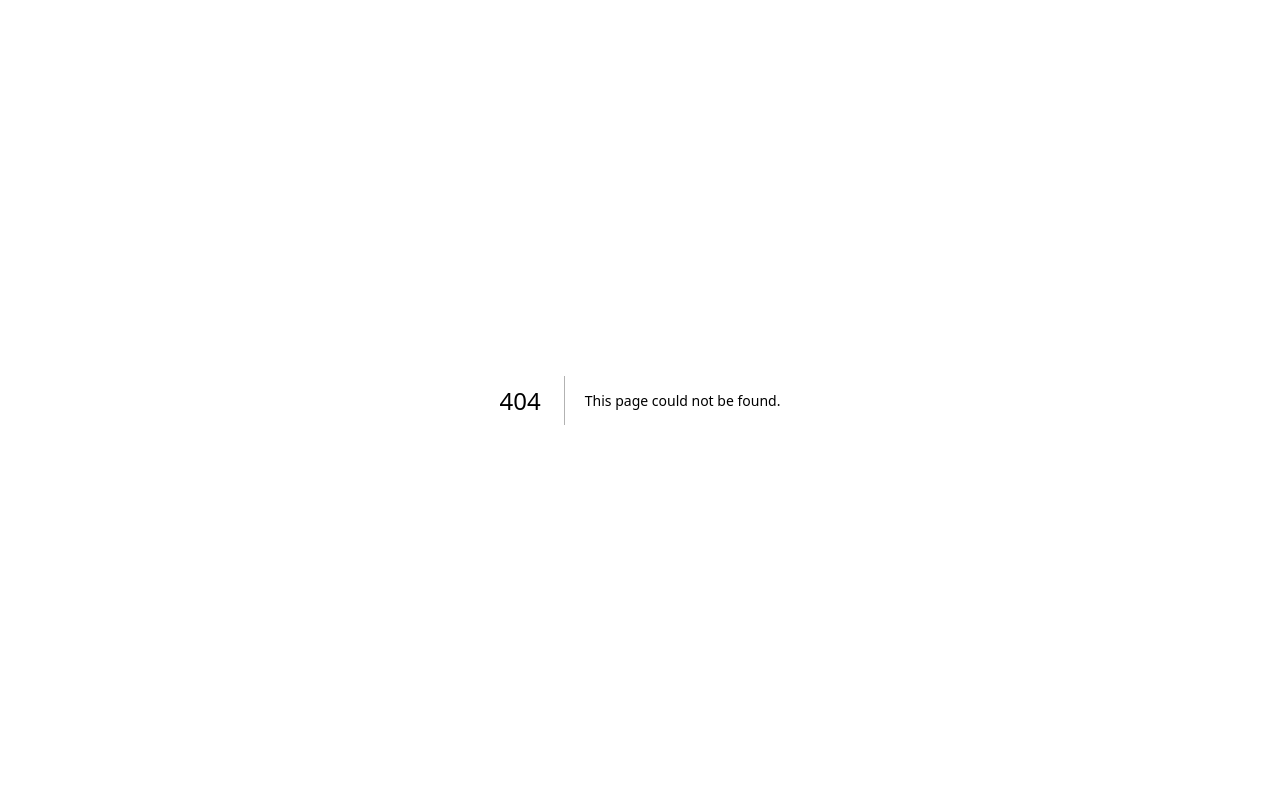
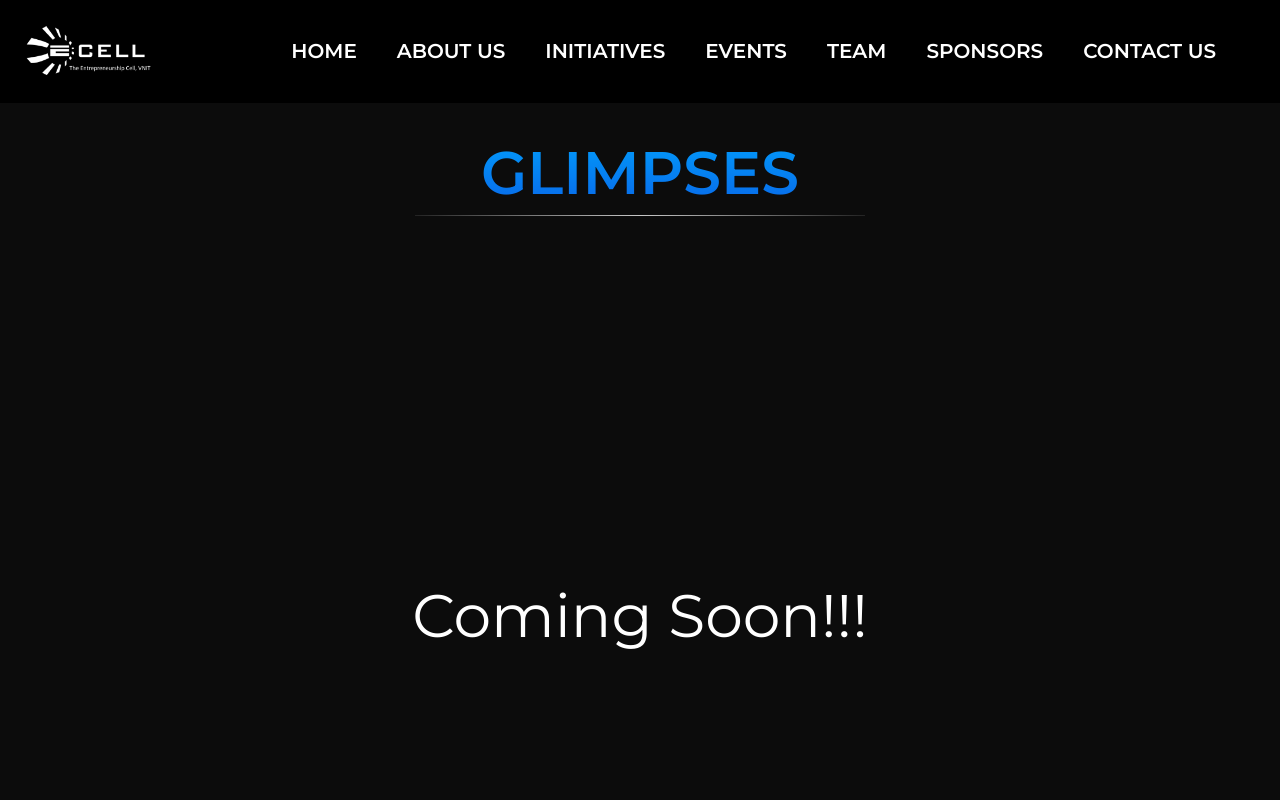
Before and after one commit to venom76568/ecell-public, a Next.js app: page /glimpses in a window 1280 px wide. Before the commit this address had no page. Shown: the top 800 px of the page. Built offline with nearby package versions, Linux system fonts and the light colour scheme.

Commit message:
fix: added github workflow and added all the links

```diff
--- /dev/null
+++ b/app/glimpses/page.tsx
@@ -0,0 +1,54 @@
+'use client'
+import Footer from "@/components/Footer";
+import Navbar from "@/components/Navbar";
+import Image from "next/image";
+import React from "react";
+
+import abhiuday from "../../public/assets/team/abhiuday.png";
+import akanksha from "../../public/assets/team/akanksha.jpg";
+import balpande from "../../public/assets/team/balpande.png";
+import bhargav from "../../public/assets/team/bhargav.jpg";
+import bhatt_sir from "../../public/assets/team/bhatt_sir.png";
+import borkute from "../../public/assets/team/borkute.jpeg";
+import dweeja from "../../public/assets/team/dweeja.jpg";
+import kaabra from "../../public/assets/team/kaabra.jpeg";
+import karthik_sir from "../../public/assets/team/karthik_sir.png";
+import kench from "../../public/assets/team/kench.png";
+import khanwani from "../../public/assets/team/khanwani.jpg";
+import kushagra from "../../public/assets/team/kushagra.jpg";
+import mitali from "../../public/assets/team/mitali.jpg";
+import priyanshu from "../../public/assets/team/priyanshu.jpg";
+import rajat from "../../public/assets/team/rajat.jpg";
+import rohit from "../../public/assets/team/rohit.jpg";
+import taiwade_sir from "../../public/assets/team/taiwade_sir.jpeg";
+import tanishqa from "../../public/assets/team/tanishqa.jpg";
+import tanmay from "../../public/assets/team/tanmay.jpg";
+import Link from "next/link";
+
+const Team = () => {
+    return (
+        <>
+            <Navbar />
+            <div className="bg-[#0C0C0C] pt-10 pb-36">
+                <div className="flex flex-col gap-3 items-center justify-center text-6xl font-semibold">
+                    <span className="uppercase text-transparent bg-clip-text bg-gradient-to-b from-[#0298F9] to-[#086BEA]">Glimpses</span>
+                    <svg width="450" height="1" viewBox="0 0 580 1" fill="none" xmlns="http://www.w3.org/2000/svg">
+                        <line y1="0.5" x2="580" y2="0.5" stroke="url(#paint0_linear_11_3)" />
+                        <defs>
+                            <linearGradient id="paint0_linear_11_3" x1="622.006" y1="1" x2="-40.7939" y2="0.999999" gradientUnits="userSpaceOnUse">
+                                <stop stopColor="white" stopOpacity="0" />
+                                <stop offset="0.501042" stopColor="white" />
+                                <stop offset="1" stopColor="white" stopOpacity="0" />
+                            </linearGradient>
+                        </defs>
+                    </svg>
+                </div>
+                <div className="flex justify-center items-center h-screen text-white text-6xl">Coming Soon!!!</div>
+            </div>
+            <div className="pt-10 bg-black">
+                <Footer />
+            </div>
+        </>
+    );
+};
+export default Team;
--- a/components/About.tsx
+++ b/components/About.tsx
@@ -2,6 +2,7 @@
 import React from "react";
 import Image from "next/image";
 import about from "../public/assets/about.png";
+import Link from "next/link";
 
 const About = () => {
     return (
@@ -23,9 +24,9 @@ const About = () => {
                                     Throughout the year, the E-Cell organizes expert talks, webinar, workshops, light skill development events as well as highly rewarding competitions, pitching scenarios and much more.
                                 </div>
                                 <div className="w-full flex gap-10 text-white text-xl justify-between p-4">
-                                    <button className="bg-gradient-to-b from-[#0298F9] to-[#086BEA] uppercase w-1/3 py-4">Team</button>
-                                    <button className="bg-gradient-to-b from-[#0298F9] to-[#086BEA] uppercase w-1/3 py-4">Glimpses</button>
-                                    <button className="bg-gradient-to-b from-[#0298F9] to-[#086BEA] uppercase w-1/3 py-4">Contact Us</button>
+                                    <Link href="/team" target="_blank" className="bg-gradient-to-b from-[#0298F9] to-[#086BEA] uppercase text-center w-1/3 py-4">Team</Link>
+                                    <Link href="/glimpses" target="_blank" className="bg-gradient-to-b from-[#0298F9] to-[#086BEA] uppercase text-center w-1/3 py-4">Glimpses</Link>
+                                    <Link href="/#contact" target="_blank" className="bg-gradient-to-b from-[#0298F9] to-[#086BEA] uppercase text-center w-1/3 py-4">Contact Us</Link>
                                 </div>
                             </div>
                         </div>
--- a/components/Events.tsx
+++ b/components/Events.tsx
@@ -11,6 +11,7 @@ import render from "../public/assets/render.png"
 import ipl from "../public/assets/ipl.png"
 import swades from "../public/assets/swades.png";
 import Image from "next/image";
+import Link from "next/link";
 
 const Events = () => {
   return (
@@ -41,7 +42,7 @@ const Events = () => {
             <div className="flex flex-col justify-center gap-8">
 
               <span className="font-bold text-2xl text-center text-transparent bg-clip-text bg-gradient-to-b from-[#0298F9] to-[#086BEA] uppercase">Flagship</span>
-              <button className="bg-gradient-to-b from-[#0298F9] to-[#086BEA] uppercase w-1/3 self-center py-4 text-white">Know More</button>
+              <Link href="https://www.ecellvnit.org/flagshipfinal/index.php" target="_blank" className="text-center bg-gradient-to-b from-[#0298F9] to-[#086BEA] uppercase w-1/3 self-center py-4 text-white">Know More</Link>
             </div>
           </div>
           <div className="flex flex-col justify-center h-full gap-6">
@@ -55,7 +56,7 @@ const Events = () => {
             <div className="flex flex-col justify-center gap-8">
 
               <span className="font-bold text-2xl text-center text-transparent bg-clip-text bg-gradient-to-b from-[#0298F9] to-[#086BEA] uppercase">Startup Conclave</span>
-              <button className="bg-gradient-to-b from-[#0298F9] to-[#086BEA] uppercase w-1/3 self-center py-4 text-white">Know More</button>
+              <Link href="https://startupconclave.ecellvnit.org/" target="_blank" className="bg-gradient-to-b from-[#0298F9] to-[#086BEA] uppercase text-center w-1/3 self-center py-4 text-white">Know More</Link>
             </div>
           </div>
           <div className="flex flex-col justify-center h-full gap-6">
@@ -69,7 +70,7 @@ const Events = () => {
             <div className="flex flex-col justify-center gap-8">
 
               <span className="font-bold text-2xl text-center text-transparent bg-clip-text bg-gradient-to-b from-[#0298F9] to-[#086BEA] uppercase">Jugaad</span>
-              <button className="bg-gradient-to-b from-[#0298F9] to-[#086BEA] uppercase w-1/3 self-center py-4 text-white">Know More</button>
+              <Link href="https://jugaad.ecellvnit.org/" target="_blank" className="bg-gradient-to-b from-[#0298F9] to-[#086BEA] uppercase text-center w-1/3 self-center py-4 text-white">Know More</Link>
             </div>
           </div>
           <div className="flex flex-col justify-center h-full gap-6">
@@ -83,7 +84,7 @@ const Events = () => {
             <div className="flex flex-col justify-center gap-8">
 
               <span className="font-bold text-2xl text-center text-transparent bg-clip-text bg-gradient-to-b from-[#0298F9] to-[#086BEA] uppercase">Adventure</span>
-              <button className="bg-gradient-to-b from-[#0298F9] to-[#086BEA] uppercase w-1/3 self-center py-4 text-white">Know More</button>
+              <Link href="https://consortium.ecellvnit.org/adventure" target="_blank" className="bg-gradient-to-b from-[#0298F9] to-[#086BEA] uppercase text-center w-1/3 self-center py-4 text-white">Know More</Link>
             </div>
           </div>
           <div className="flex flex-col justify-center h-full gap-6">
@@ -97,7 +98,7 @@ const Events = () => {
             <div className="flex flex-col justify-center gap-8">
 
               <span className="font-bold text-2xl text-center text-transparent bg-clip-text bg-gradient-to-b from-[#0298F9] to-[#086BEA] uppercase">Wallstreet</span>
-              <button className="bg-gradient-to-b from-[#0298F9] to-[#086BEA] uppercase w-1/3 self-center py-4 text-white">Know More</button>
+              <Link href="https://consortium.ecellvnit.org/wallstreet" target="_blank" className="bg-gradient-to-b from-[#0298F9] to-[#086BEA] uppercase text-center w-1/3 self-center py-4 text-white">Know More</Link>
             </div>
           </div>
           <div className="flex flex-col justify-center h-full gap-6">
@@ -111,7 +112,7 @@ const Events = () => {
             <div className="flex flex-col justify-center gap-8">
 
               <span className="font-bold text-2xl text-center text-transparent bg-clip-text bg-gradient-to-b from-[#0298F9] to-[#086BEA] uppercase">CEO</span>
-              <button className="bg-gradient-to-b from-[#0298F9] to-[#086BEA] uppercase w-1/3 self-center py-4 text-white">Know More</button>
+              <Link href="https://www.ecellvnit.org/ceo/ceo.php" target="_blank" className="bg-gradient-to-b from-[#0298F9] to-[#086BEA] uppercase text-center w-1/3 self-center py-4 text-white">Know More</Link>
             </div>
           </div>
           <div className="flex flex-col justify-center h-full gap-6">
@@ -125,7 +126,7 @@ const Events = () => {
             <div className="flex flex-col justify-center gap-8">
 
               <span className="font-bold text-2xl text-center text-transparent bg-clip-text bg-gradient-to-b from-[#0298F9] to-[#086BEA] uppercase">Render.ico</span>
-              <button className="bg-gradient-to-b from-[#0298F9] to-[#086BEA] uppercase w-1/3 self-center py-4 text-white">Know More</button>
+              <Link href="https://consortium.ecellvnit.org/render" target="_blank" className="bg-gradient-to-b from-[#0298F9] to-[#086BEA] uppercase text-center w-1/3 self-center py-4 text-white">Know More</Link>
             </div>
           </div>
           <div className="flex flex-col justify-center h-full gap-6">
@@ -139,7 +140,7 @@ const Events = () => {
             <div className="flex flex-col justify-center gap-8">
 
               <span className="font-bold text-2xl text-center text-transparent bg-clip-text bg-gradient-to-b from-[#0298F9] to-[#086BEA] uppercase">IPL Auction</span>
-              <button className="bg-gradient-to-b from-[#0298F9] to-[#086BEA] uppercase w-1/3 self-center py-4 text-white">Know More</button>
+              <Link href="https://www.ecellvnit.org/IPLEvents/index.php" target="_blank" className="bg-gradient-to-b from-[#0298F9] to-[#086BEA] uppercase text-center w-1/3 self-center py-4 text-white">Know More</Link>
             </div>
           </div>
           <div className="flex flex-col justify-center h-full gap-6">
@@ -153,7 +154,7 @@ const Events = () => {
             <div className="flex flex-col justify-center gap-8">
 
               <span className="font-bold text-2xl text-center text-transparent bg-clip-text bg-gradient-to-b from-[#0298F9] to-[#086BEA] uppercase">Swades</span>
-              <button className="bg-gradient-to-b from-[#0298F9] to-[#086BEA] uppercase w-1/3 self-center py-4 text-white">Know More</button>
+              <Link href="https://swades.ecellvnit.org/" target="_blank" className="bg-gradient-to-b from-[#0298F9] to-[#086BEA] uppercase text-center w-1/3 self-center py-4 text-white">Know More</Link>
             </div>
           </div>
         </div>
--- a/components/Initiatives.tsx
+++ b/components/Initiatives.tsx
@@ -3,6 +3,7 @@ import React from "react";
 import Image from "next/image";
 import NEO from "../public/assets/NEO.png";
 import CS from "../public/assets/CS.png";
+import Link from "next/link";
 
 const Initiatives = () => {
   return (
@@ -50,7 +51,7 @@ const Initiatives = () => {
                   interactions.
                 </p>
               </div>
-              <button className="bg-gradient-to-b from-[#0298F9] to-[#086BEA] uppercase w-1/2 self-center py-4 mt-6 text-white">Know More</button>
+              <Link href="https://csuites.ecellvnit.org/" target="_blank" className="bg-gradient-to-b from-[#0298F9] to-[#086BEA] uppercase text-center w-1/2 self-center py-4 mt-6 text-white">Know More</Link>
             </div>
           </div>
           <div className="flex flex-col items-center lg:items-start">
@@ -80,7 +81,7 @@ const Initiatives = () => {
                   National Entrepreneurship Olympiad is a PAN - India examination and a skill enhancement program for the students of class 7th to 12th grade to nurture and test their entrepreneurial skills. This Olympiad includes sections like Basic Entrepreneurial Concepts, Value Proposition, Finances...
                 </p>
               </div>
-              <button className="bg-gradient-to-b from-[#0298F9] to-[#086BEA] uppercase w-1/2 self-center py-4 mt-6 text-white">Know More</button>
+              <Link href="https://neo.ecellvnit.org/" target="_blank" className="bg-gradient-to-b from-[#0298F9] to-[#086BEA] uppercase text-center w-1/2 self-center py-4 mt-6 text-white">Know More</Link>
             </div>
           </div>
           <div></div>
```
